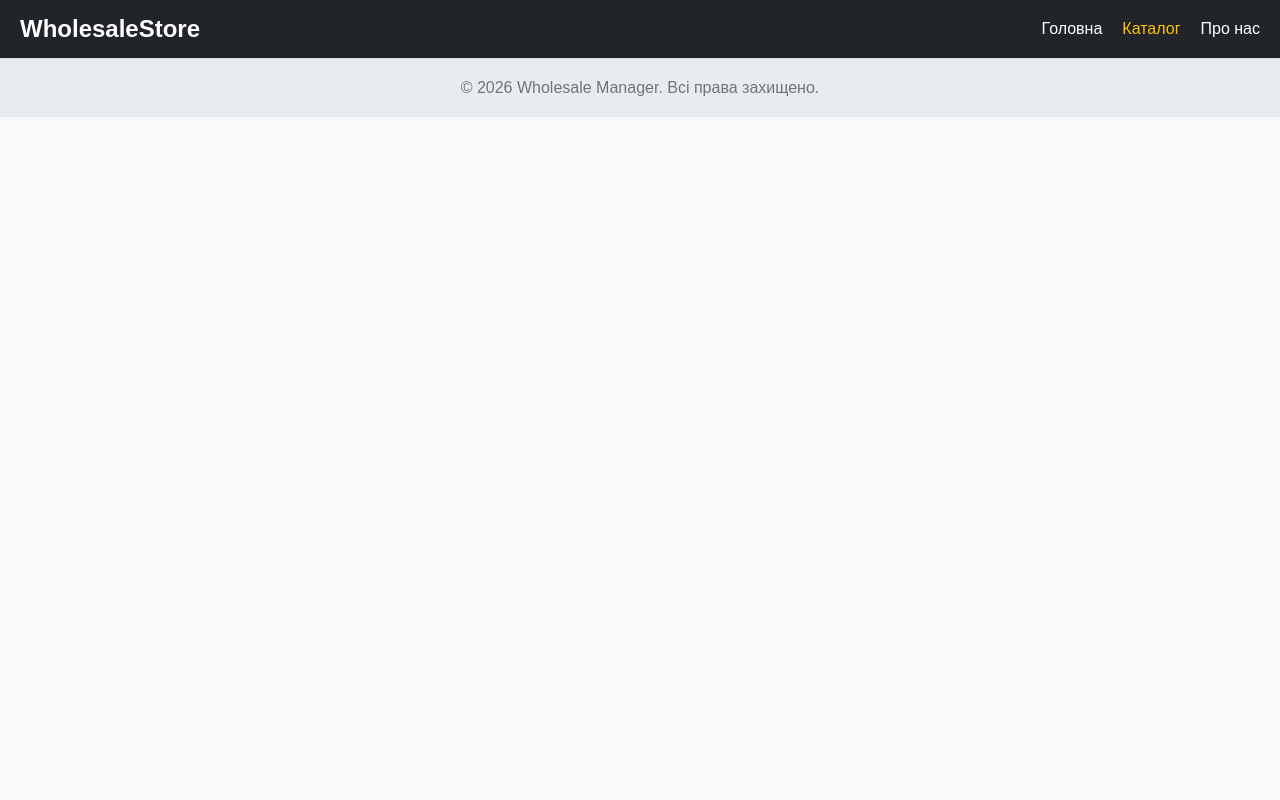
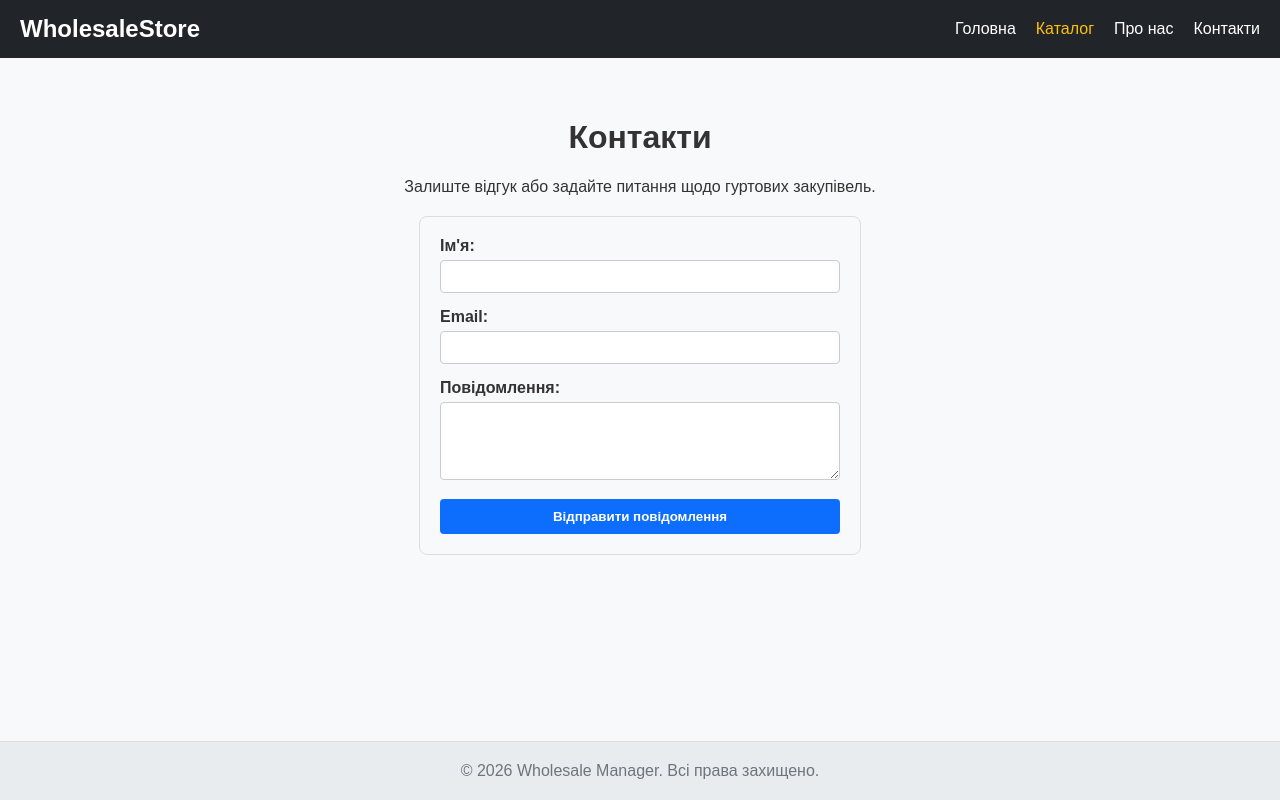
Before and after one commit to OblozhokM/wholesale-manager, a React (Vite) app in the folder client/: page /contact in a window 1280 px wide. Built offline with nearby package versions, Linux system fonts and the light colour scheme.

Commit message:
Lab 12: Created Contact form with controlled inputs and validation

```diff
--- a/client/src/App.jsx
+++ b/client/src/App.jsx
@@ -4,7 +4,8 @@ import Footer from './components/Footer';
 import HomePage from './pages/HomePage';
 import CatalogPage from './pages/CatalogPage';
 import ProductDetails from './pages/ProductDetails';
-import AboutPage from './pages/AboutPage'; // ДОДАЛИ ІМПОРТ
+import AboutPage from './pages/AboutPage';
+import ContactPage from './pages/ContactPage.jsx';
 import './App.css';
 
 function App() {
@@ -16,7 +17,8 @@ function App() {
                     <Route path="/" element={<HomePage />} />
                     <Route path="/catalog" element={<CatalogPage />} />
                     <Route path="/product/:id" element={<ProductDetails />} />
-                    <Route path="/about" element={<AboutPage />} /> {/* ДОДАЛИ МАРШРУТ */}
+                    <Route path="/about" element={<AboutPage />} />
+                    <Route path="/contact" element={<ContactPage />} />
                 </Routes>
                 <Footer />
             </div>
--- a/client/src/components/Header.jsx
+++ b/client/src/components/Header.jsx
@@ -10,6 +10,7 @@ export default function Header() {
                         <li><Link to="/" style={{ color: 'white', textDecoration: 'none' }}>Головна</Link></li>
                         <li><Link to="/catalog" style={{ color: '#ffc107', textDecoration: 'none' }}>Каталог</Link></li>
                         <li><Link to="/about" style={{ color: 'white', textDecoration: 'none' }}>Про нас</Link></li>
+                        <li><Link to="/contact" style={{ color: 'white', textDecoration: 'none' }}>Контакти</Link></li>
                     </ul>
                 </nav>
             </div>
--- /dev/null
+++ b/client/src/pages/ContactPage.jsx
@@ -0,0 +1,88 @@
+import { useState } from 'react';
+
+export default function ContactPage() {
+    const [formData, setFormData] = useState({ name: '', email: '', message: '' });
+    const [errors, setErrors] = useState({ email: '', message: '' });
+    const [isSubmitted, setIsSubmitted] = useState(false);
+
+    const handleChange = (e) => {
+        const { name, value } = e.target;
+        setFormData({ ...formData, [name]: value });
+        setErrors({ ...errors, [name]: '' });
+        setIsSubmitted(false);
+    };
+
+    const handleSubmit = (e) => {
+        e.preventDefault();
+
+        let newErrors = {};
+
+        if (!formData.email.includes('@')) {
+            newErrors.email = 'Помилка: Email обов\'язково має містити символ "@"';
+        }
+        if (formData.message.length < 10) {
+            newErrors.message = 'Помилка: Повідомлення не може бути коротшим за 10 символів';
+        }
+
+        if (Object.keys(newErrors).length > 0) {
+            setErrors(newErrors);
+        } else {
+            setIsSubmitted(true);
+            setFormData({ name: '', email: '', message: '' }); // Очищаємо форму
+        }
+    };
+
+    return (
+        <main style={{ flex: 1, padding: '40px 20px', textAlign: 'center' }}>
+            <h1>Контакти</h1>
+            <p>Залиште відгук або задайте питання щодо гуртових закупівель.</p>
+
+            <form onSubmit={handleSubmit} style={{ maxWidth: '400px', margin: '20px auto', textAlign: 'left', backgroundColor: '#f8f9fa', padding: '20px', borderRadius: '8px', border: '1px solid #ddd' }}>
+
+                <div style={{ marginBottom: '15px' }}>
+                    <label style={{ display: 'block', fontWeight: 'bold', marginBottom: '5px' }}>Ім'я:</label>
+                    <input
+                        type="text"
+                        name="name"
+                        value={formData.name}
+                        onChange={handleChange}
+                        required
+                        style={{ width: '100%', padding: '8px', boxSizing: 'border-box', borderRadius: '4px', border: '1px solid #ccc' }}
+                    />
+                </div>
+
+                <div style={{ marginBottom: '15px' }}>
+                    <label style={{ display: 'block', fontWeight: 'bold', marginBottom: '5px' }}>Email:</label>
+                    <input
+                        type="email"
+                        name="email"
+                        value={formData.email}
+                        onChange={handleChange}
+                        required
+                        style={{ width: '100%', padding: '8px', boxSizing: 'border-box', borderRadius: '4px', border: errors.email ? '1px solid red' : '1px solid #ccc' }}
+                    />
+                    {errors.email && <span style={{ color: 'red', fontSize: '14px', display: 'block', marginTop: '5px' }}>{errors.email}</span>}
+                </div>
+
+                <div style={{ marginBottom: '15px' }}>
+                    <label style={{ display: 'block', fontWeight: 'bold', marginBottom: '5px' }}>Повідомлення:</label>
+                    <textarea
+                        name="message"
+                        value={formData.message}
+                        onChange={handleChange}
+                        required
+                        rows="4"
+                        style={{ width: '100%', padding: '8px', boxSizing: 'border-box', borderRadius: '4px', border: errors.message ? '1px solid red' : '1px solid #ccc' }}
+                    ></textarea>
+                    {errors.message && <span style={{ color: 'red', fontSize: '14px', display: 'block', marginTop: '5px' }}>{errors.message}</span>}
+                </div>
+
+                <button type="submit" style={{ width: '100%', padding: '10px', backgroundColor: '#0d6efd', color: 'white', border: 'none', borderRadius: '4px', fontWeight: 'bold', cursor: 'pointer' }}>
+                    Відправити повідомлення
+                </button>
+
+                {isSubmitted && <p style={{ color: 'green', marginTop: '15px', fontWeight: 'bold', textAlign: 'center' }}>✅ Повідомлення успішно відправлено!</p>}
+            </form>
+        </main>
+    );
+}
```
